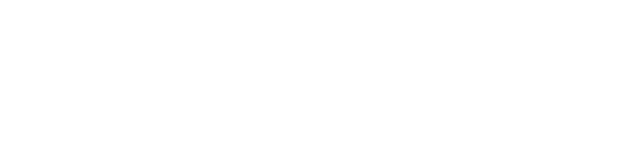
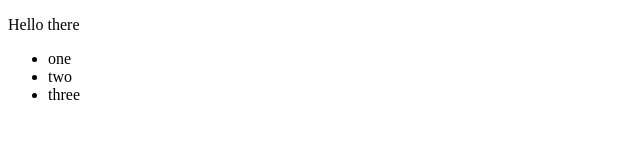
Before and after one commit to Bertus20/git-course, a plain HTML site: page index.html in a window 1280 px wide. Shown: the whole page, without its empty margins (0-640 px from the left). Drawn offline with Linux system fonts and the light colour scheme.

Commit message:
added un-ordered list

```diff
--- a/index.html
+++ b/index.html
@@ -7,6 +7,11 @@
     <title>Document</title>
   </head>
   <body>
-    <p></p>
+    <p>Hello there</p>
+    <ul>
+      <li>one</li>
+      <li>two</li>
+      <li>three</li>
+    </ul>
   </body>
 </html>
```
